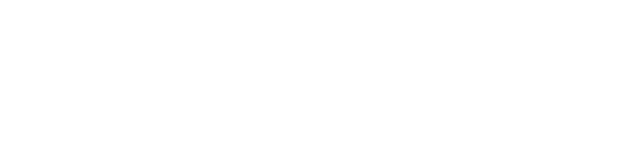
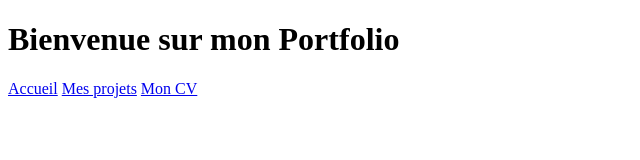
Before and after one commit to jeje28230/portfolio, a plain HTML site: page index.html in a window 1280 px wide. Shown: the whole page, without its empty margins (0-640 px from the left). Drawn offline with Linux system fonts and the light colour scheme.

Commit message:
index.html file modified

```diff
--- a/index.html
+++ b/index.html
@@ -9,5 +9,14 @@
 </head>
 <body>
 
+    <header>
+        <h1>Bienvenue sur mon Portfolio</h1>
+    </header>
+    <nav>
+        <a href="index.html">Accueil</a>
+        <a href="mes_projets.html">Mes projets</a>
+        <a href="mon_CV.html">Mon CV</a>
+    </nav>
+
 </body>
 </html>
```
